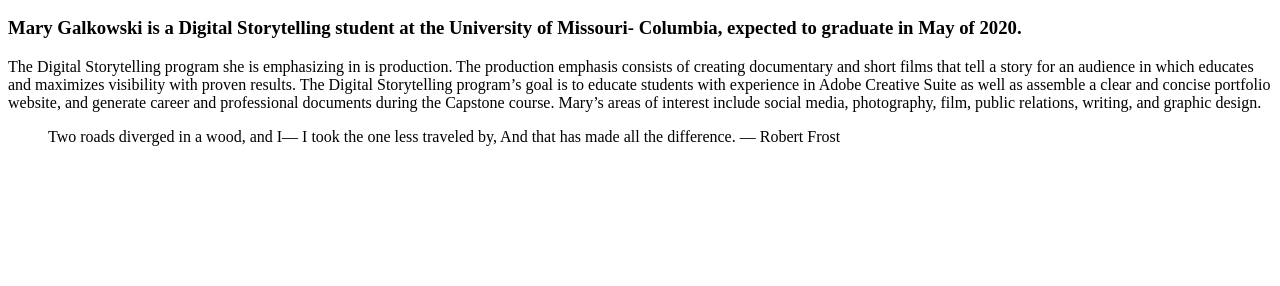
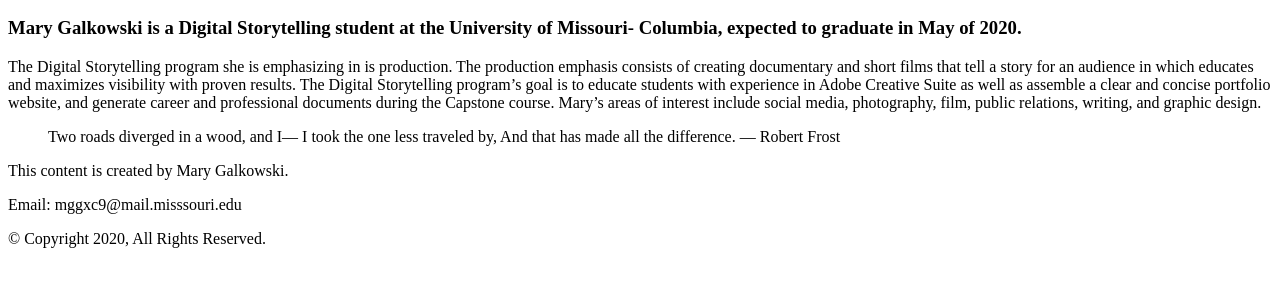
Before and after one commit to marygalkowski/marygalkowski.github.io, a plain HTML site: page islt_7310/index.html in a window 1280 px wide. Shown: the part 110-396 px from the top of the page. Drawn offline with Linux system fonts and the light colour scheme.

Commit message:
Add files via upload

```diff
--- a/islt_7310/index.html
+++ b/islt_7310/index.html
@@ -20,5 +20,9 @@
                     I took the one less traveled by,
                     And that has made all the difference.
                             —	Robert Frost</blockquote>
+    <footer>This content is created by Mary Galkowski.
+        <p>Email: mggxc9@mail.misssouri.edu</p>
+        <p>&copy; Copyright 2020, All Rights Reserved.</p>
+    </footer>
 </body>
 </html>
```
Also changed, not shown: 1 other file.
